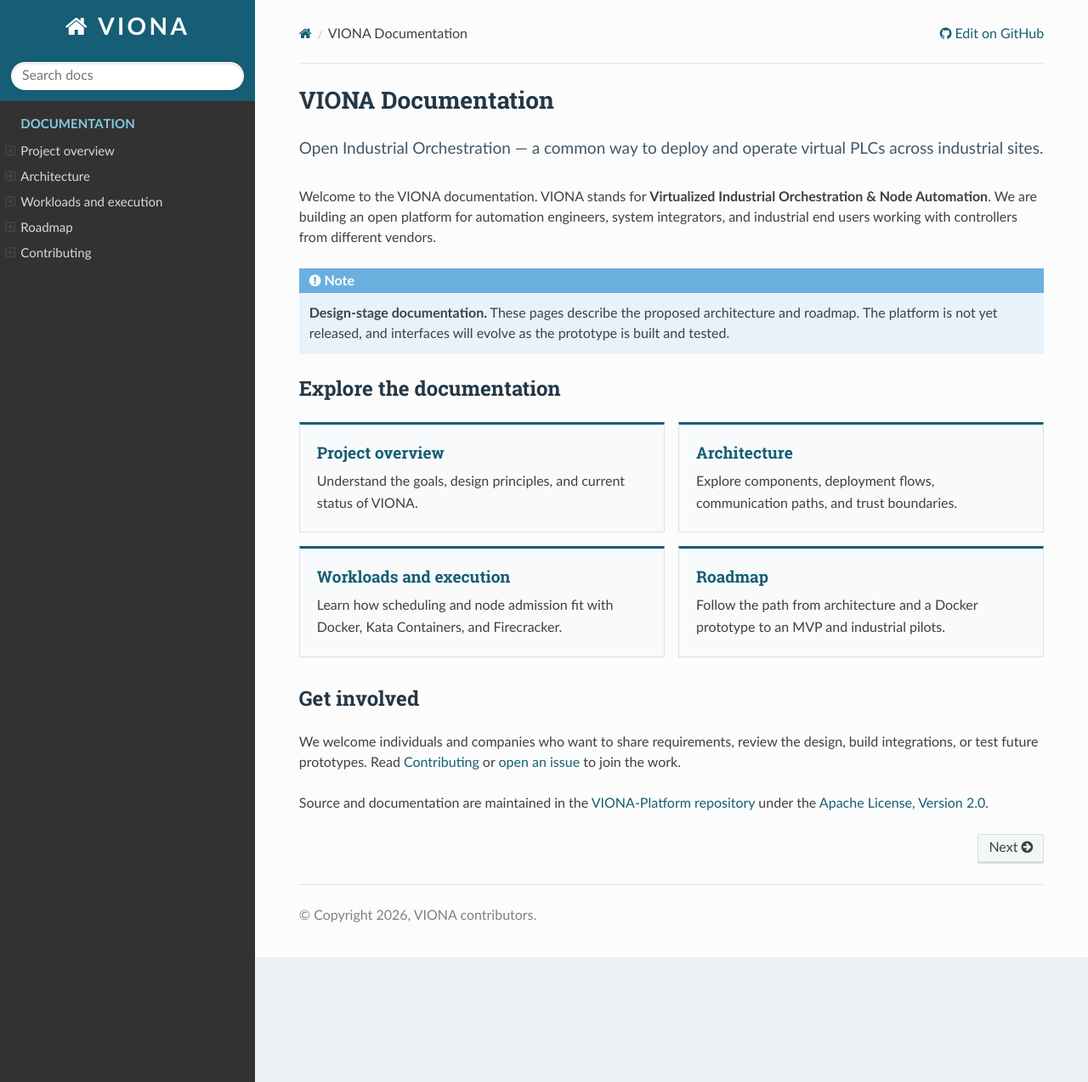
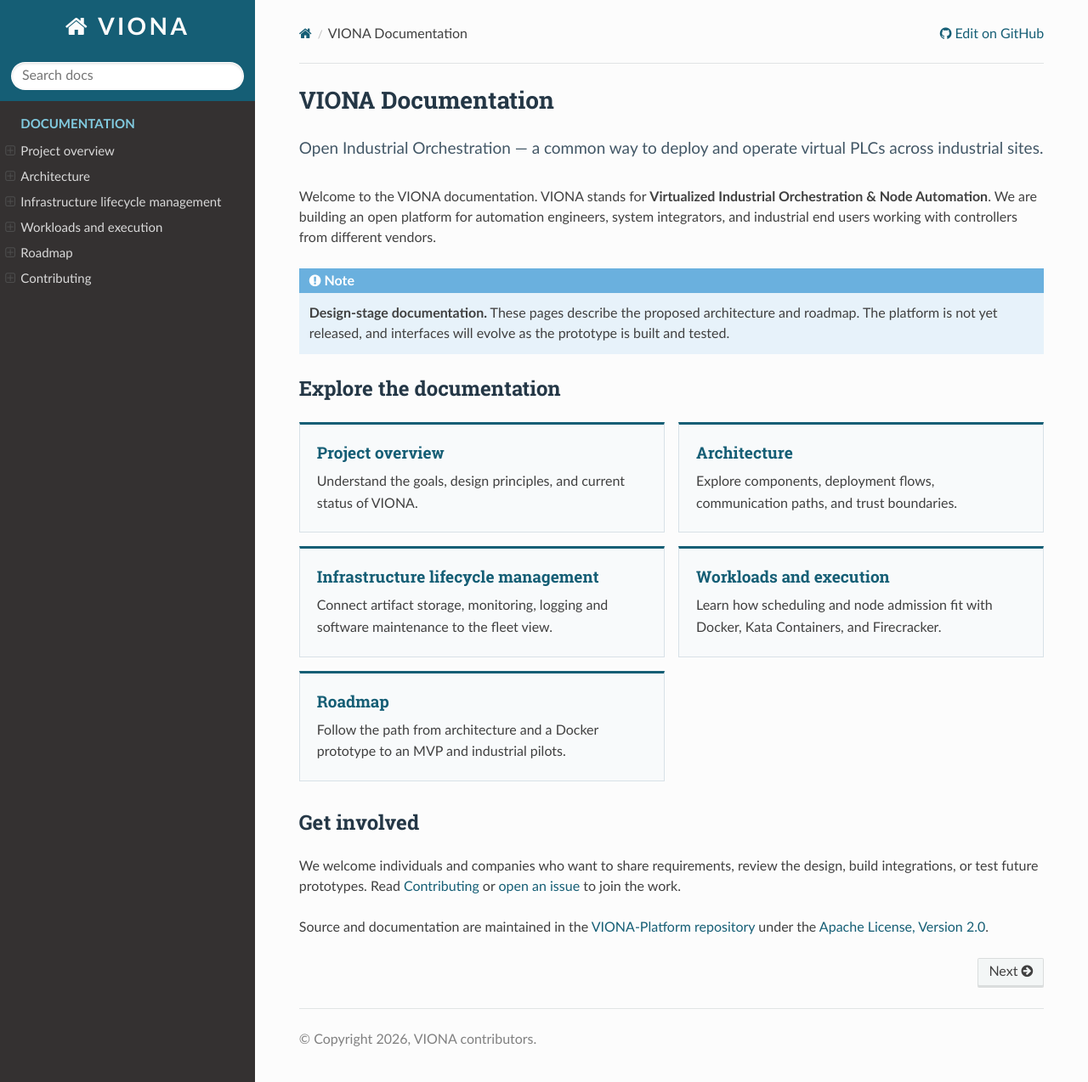
Before and after one commit to VIONA-project/VIONA-Platform, a Sphinx documentation site: the page built from docs/index.md, in a window 1280 px wide and 1274 px high. Shown: the whole window at 85% size. Built offline with Sphinx 7.4.7 and the Read the Docs theme 3.1.0, drawn with Linux system fonts in a browser that asks for light colours.

Commit message:
docs: describe infrastructure lifecycle management and external integrations

```diff
--- a/docs/index.md
+++ b/docs/index.md
@@ -23,6 +23,10 @@ Welcome to the VIONA documentation. VIONA stands for **Virtualized Industrial Or
     <p>Explore components, deployment flows, communication paths, and trust boundaries.</p>
   </article>
   <article class="viona-topic">
+    <h3><a href="infrastructure-lifecycle.html">Infrastructure lifecycle management</a></h3>
+    <p>Connect artifact storage, monitoring, logging and software maintenance to the fleet view.</p>
+  </article>
+  <article class="viona-topic">
     <h3><a href="execution.html">Workloads and execution</a></h3>
     <p>Learn how scheduling and node admission fit with Docker, Kata Containers, and Firecracker.</p>
   </article>
@@ -46,6 +50,7 @@ Source and documentation are maintained in the [VIONA-Platform repository](https
 
 overview
 architecture
+infrastructure-lifecycle
 execution
 roadmap
 contributing
```
Also changed, not shown: README.md (+1 -0 lines), docs/infrastructure-lifecycle.md (added, +25 -0 lines), docs/assets/infrastructure-lifecycle.svg (added).
